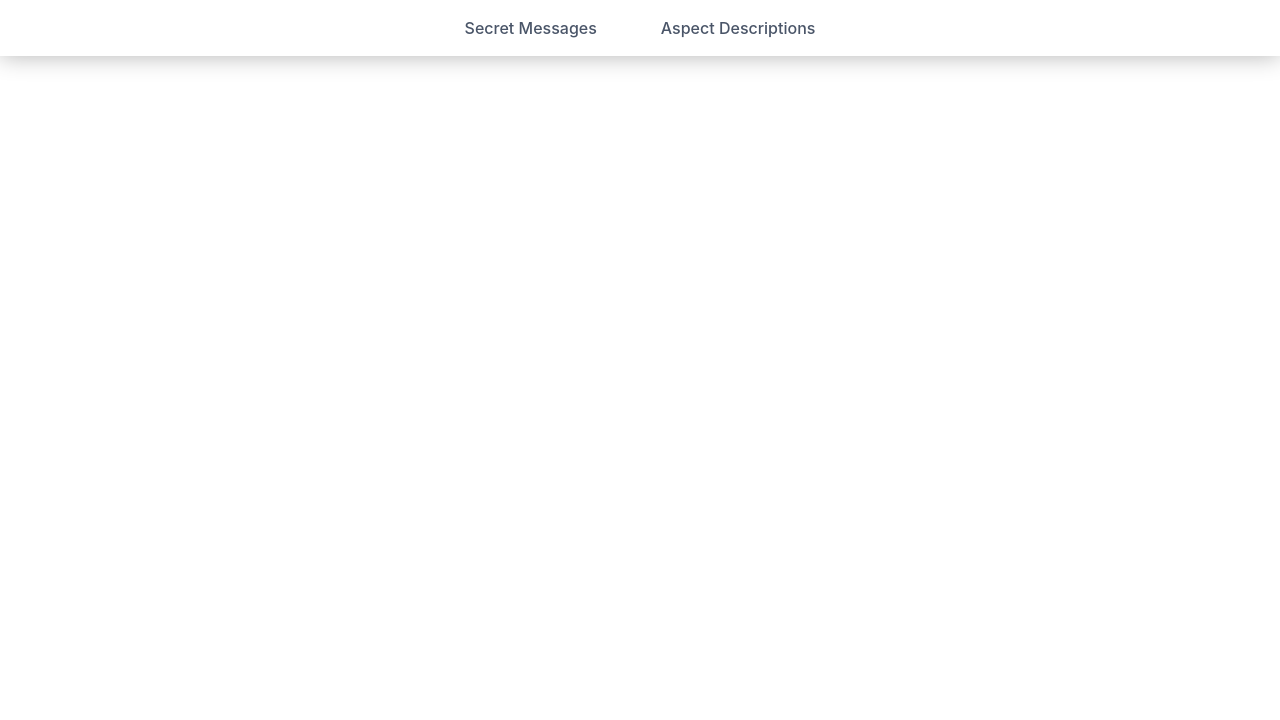
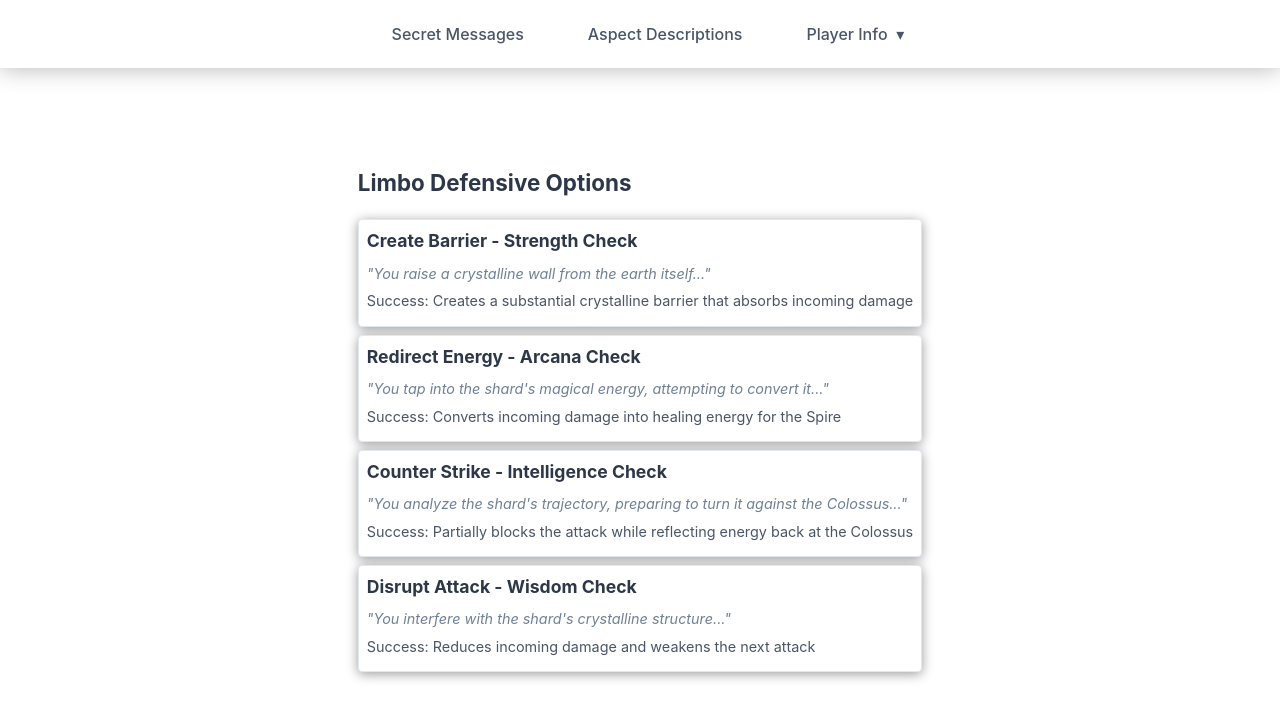
Before and after one commit to oguru/DnD-Tools, a React (Vite) app: page /limbo-info in a window 1280 px wide. Shown: the top 720 px of the page. Built offline with nearby package versions, Linux system fonts and the light colour scheme.

Commit message:
limbo info page

```diff
--- a/src/App.css
+++ b/src/App.css
@@ -1,6 +1,7 @@
 #root {
   max-width: 1280px;
   margin: 0 auto;
+  margin-top: 38px;
   padding: 2rem;
   text-align: center;
 }
@@ -29,13 +30,17 @@ nav li {
   list-style: none;
 }
 
-nav a {
+nav a, .nav-dropdown select {
   color: #4a5568;
   text-decoration: none;
   font-weight: 500;
   padding: 0.5rem 1rem;
   border-radius: 0.25rem;
   transition: all 0.2s ease;
+  margin: 0;
+  height: 100%;
+  display: inline-block;
+  line-height: normal;
 }
 
 nav a:hover {
@@ -86,3 +91,47 @@ nav a:hover {
 .read-the-docs {
   color: #888;
 }
+
+.nav-dropdown {
+  position: relative;
+  display: inline-block;
+  height: 100%;
+}
+
+.nav-dropdown select {
+  appearance: none;
+  -webkit-appearance: none;
+  -moz-appearance: none;
+  background: none;
+  border: none;
+  cursor: pointer;
+  font-family: inherit;
+  font-size: inherit;
+  width: auto;
+}
+
+.nav-dropdown::after {
+  content: "▾";
+  position: absolute;
+  right: 0;
+  top: 50%;
+  transform: translateY(-50%);
+  pointer-events: none;
+  color: #4a5568;
+}
+
+.nav-dropdown select:focus {
+  outline: none;
+}
+
+/* Remove the default dropdown arrow in IE */
+.nav-dropdown select::-ms-expand {
+  display: none;
+}
+
+/* Style for the options */
+.nav-dropdown select option {
+  background: white;
+  color: #4a5568;
+  padding: 8px;
+}
--- a/src/App.jsx
+++ b/src/App.jsx
@@ -9,6 +9,7 @@ import {
 } from "react-router-dom";
 
 import AspectDescriptions from './pages/AspectDescriptions';
+import LimboInfo from './pages/LimboInfo';
 import SecretMessages from './pages/SecretMessages';
 
 function App() {
@@ -23,13 +24,30 @@ function App() {
             <li>
               <Link to="/limbo">Aspect Descriptions</Link>
             </li>
+            <li>
+              <div className="nav-dropdown">
+                <select
+                  onChange={(e) => {
+                    if (e.target.value) {
+                      window.location.href = e.target.value;
+                      e.target.value = ''; // Reset to default option
+                    }
+                  }}
+                  value=""
+                >
+                  <option value="">Player Info</option>
+                  <option value="/limbo-info">Limbo</option>
+                </select>
+              </div>
+            </li>
           </ul>
         </nav>
 
         <Routes>
-        <Route path="/" element={<Navigate to="/secret-messages" replace />} />
+          <Route path="/" element={<Navigate to="/secret-messages" replace />} />
           <Route path="/secret-messages" element={<SecretMessages />} />
           <Route path="/limbo" element={<AspectDescriptions />} />
+          <Route path="/limbo-info" element={<LimboInfo />} />
         </Routes>
       </div>
     </Router>
--- /dev/null
+++ b/src/pages/LimboInfo.css
@@ -0,0 +1,53 @@
+.limbo-info {
+  max-width: 600px;
+  margin: 10px;
+  padding: 0;
+  text-align: left;
+}
+
+.limbo-info h1 {
+  text-align: left;
+  color: #2d3748;
+  margin-bottom: 0.5rem;
+  font-size: 1.4rem;
+  padding-bottom: 1rem;
+}
+
+.ability-quote, .ability-success {
+    margin: 0.5rem 0;
+}
+
+.abilities-container {
+  display: flex;
+  flex-direction: column;
+  gap: 0.5rem;
+}
+
+.ability-card {
+  background: white;
+  border: 1px solid #e2e8f0;
+  border-radius: 4px;
+  padding: 0.5rem;
+  text-align: left;
+  box-shadow: 0 2px 12px rgba(0, 0, 0, 0.4);
+}
+
+.ability-card h2 {
+  color: #2d3748;
+  font-size: 1.1rem;
+  margin-bottom: 0.2rem;
+  margin-top: 0;
+}
+
+.ability-quote {
+  font-style: italic;
+  color: #718096;
+  margin-bottom: 0.2rem;
+  font-size: 0.9rem;
+}
+
+.ability-success {
+  font-size: 0.9rem;
+  line-height: 1.2;
+  color: #4a5568;
+}
--- /dev/null
+++ b/src/pages/LimboInfo.jsx
@@ -0,0 +1,46 @@
+import './LimboInfo.css';
+
+import React from 'react';
+
+function LimboInfo() {
+  return (
+    <div className="limbo-info">
+      <h1>Limbo Defensive Options</h1>
+      <div className="abilities-container">
+        <div className="ability-card">
+          <div className="ability-header">
+            <h2>Create Barrier - Strength Check</h2>
+          </div>
+          <p className="ability-quote">"You raise a crystalline wall from the earth itself..."</p>
+          <p className="ability-success">Success: Creates a substantial crystalline barrier that absorbs incoming damage</p>
+        </div>
+
+        <div className="ability-card">
+          <div className="ability-header">
+            <h2>Redirect Energy - Arcana Check</h2>
+          </div>
+          <p className="ability-quote">"You tap into the shard's magical energy, attempting to convert it..."</p>
+          <p className="ability-success">Success: Converts incoming damage into healing energy for the Spire</p>
+        </div>
+
+        <div className="ability-card">
+          <div className="ability-header">
+            <h2>Counter Strike - Intelligence Check</h2>
+          </div>
+          <p className="ability-quote">"You analyze the shard's trajectory, preparing to turn it against the Colossus..."</p>
+          <p className="ability-success">Success: Partially blocks the attack while reflecting energy back at the Colossus</p>
+        </div>
+
+        <div className="ability-card">
+          <div className="ability-header">
+            <h2>Disrupt Attack - Wisdom Check</h2>
+          </div>
+          <p className="ability-quote">"You interfere with the shard's crystalline structure..."</p>
+          <p className="ability-success">Success: Reduces incoming damage and weakens the next attack</p>
+        </div>
+      </div>
+    </div>
+  );
+}
+
+export default LimboInfo;
```
